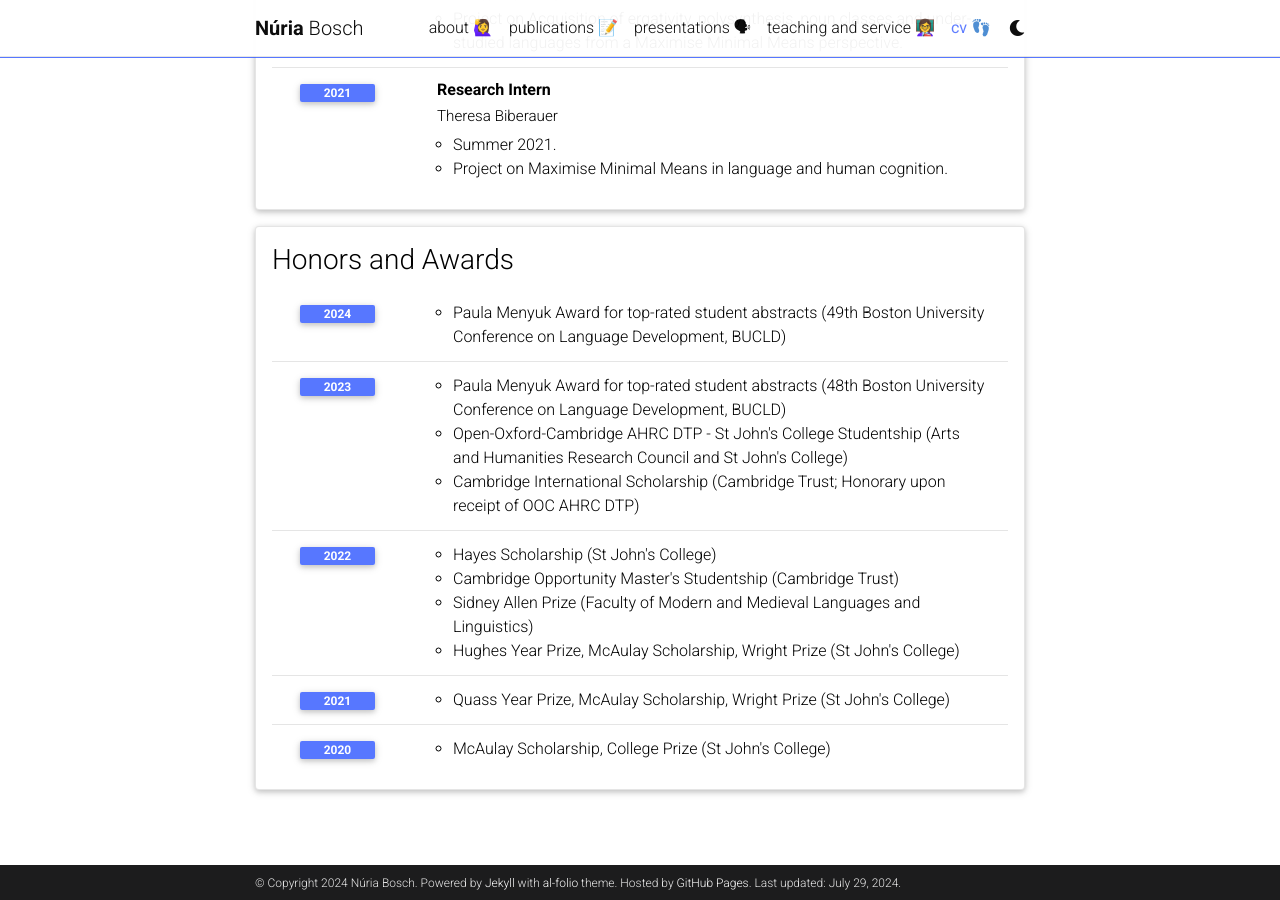
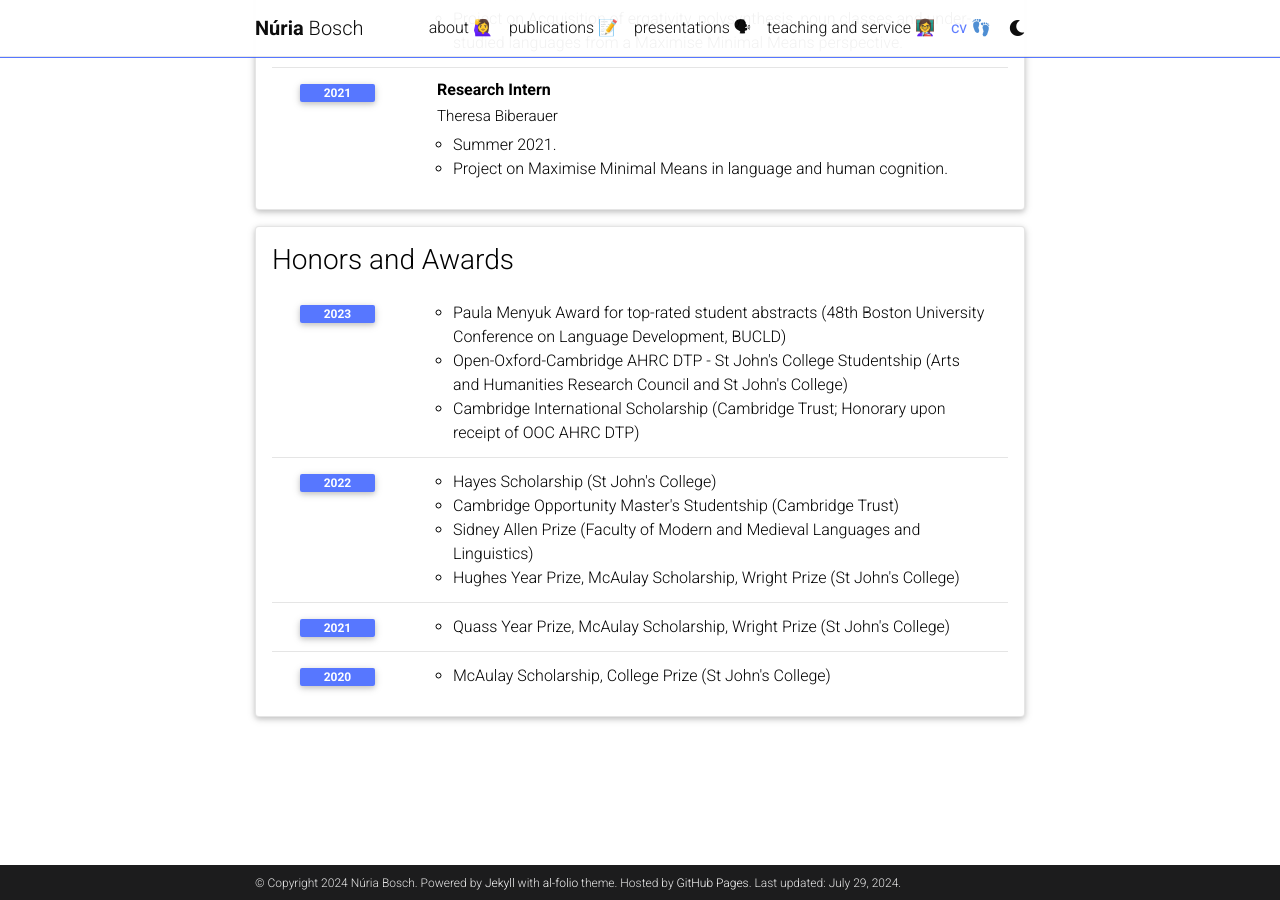
Before and after one commit to nuria-bosch/nuria-bosch.github.io, a Jekyll site: the page built from _pages/cv.md, in a window 1280 px wide and 900 px high, scrolled down 1313 px. Built offline with Jekyll 4.4.1, drawn with Linux system fonts in a browser that asks for light colours; comment, search, counter and statistics services are not loaded; a style sheet for code colours, icons or effects is not loaded.

Commit message:
Update cv.yml

```diff
--- a/_data/cv.yml
+++ b/_data/cv.yml
@@ -57,9 +57,6 @@
 - title: Honors and Awards
   type: time_table
   contents:
-    - year: 2024
-      items:
-      - Paula Menyuk Award for top-rated student abstracts (49th Boston University Conference on Language Development, BUCLD)
     - year: 2023
       items:
         - Paula Menyuk Award for top-rated student abstracts (48th Boston University Conference on Language Development, BUCLD)
```
